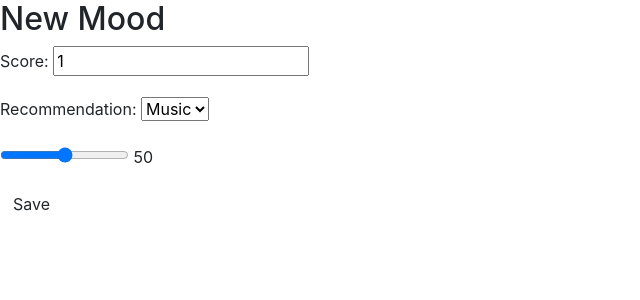
After one commit to CMPUT401F21-Hackathon/Mood-Journal, a Django app: page /new/ in a window 1280 px wide. The commit adds this page. Shown: the top 300 px of the page, without its empty margins (0-640 px from the left). Run offline with Django 3.2, Linux system fonts and the light colour scheme.

Commit message:
Add Mood

```diff
--- a/hackathon/hackathon/settings.py
+++ b/hackathon/hackathon/settings.py
@@ -38,7 +38,7 @@ INSTALLED_APPS = [
     'django.contrib.sessions',
     'django.contrib.messages',
     'django.contrib.staticfiles',
-    'mood_journal'
+    'mood_journal',
 ]
 
 MIDDLEWARE = [
--- a/hackathon/mood_journal/forms.py
+++ b/hackathon/mood_journal/forms.py
@@ -0,0 +1,8 @@
+from django import forms
+from .models import Mood
+
+class MoodForm(forms.ModelForm):
+
+    class Meta:
+        model = Mood
+        fields = ('score', 'recommendation',)
--- a/hackathon/mood_journal/models.py
+++ b/hackathon/mood_journal/models.py
@@ -21,7 +21,7 @@ class Mood(models.Model):
         default=1,
         validators=[
             MaxValueValidator(100),
-            MinValueValidator(1)
+            MinValueValidator(0)
         ]
     )
     class RecommendationChoices(models.TextChoices):
--- a/hackathon/mood_journal/templates/mood_journal/base.html
+++ b/hackathon/mood_journal/templates/mood_journal/base.html
@@ -1,12 +1,14 @@
 <!DOCTYPE html>
 <html>
 <head>
+  <link rel="stylesheet" href="https://cdn.jsdelivr.net/npm/bootstrap@4.5.3/dist/css/bootstrap.min.css" integrity="sha384-TX8t27EcRE3e/ihU7zmQxVncDAy5uIKz4rEkgIXeMed4M0jlfIDPvg6uqKI2xXr2" crossorigin="anonymous">
   <meta charset="utf-8">
   <title>{% block title %}Mood Journal{% endblock %}</title>
 </head>
 <body>
   <main>
     {% block content %}
+    <p><a href=" http://127.0.0.1:8000/mood/new"target="_self">Add Mood</a>.<p>
     {% endblock %}
   </main>
 </body>
--- /dev/null
+++ b/hackathon/mood_journal/templates/mood_journal/mood_edit.html
@@ -0,0 +1,12 @@
+{% extends 'base.html' %}
+
+{% block content %}
+    <h2>New Mood</h2>
+    <form method="POST" class="post-form">{% csrf_token %}
+        {{ form.as_p }}
+        <p><input type="range" name="range" min="0" max="100" oninput="this.nextElementSibling.value = this.value">
+        <output>50</output>
+        </p>
+        <button type="submit" class="save btn btn-default">Save</button>
+    </form>
+{% endblock %}
--- a/hackathon/mood_journal/urls.py
+++ b/hackathon/mood_journal/urls.py
@@ -6,4 +6,5 @@ app_name = 'mood_journal'
 
 urlpatterns = [
     path('', views.home, name='home'),
+    path('new/', views.mood_new, name='mood_new'),
 ]
--- a/hackathon/mood_journal/views.py
+++ b/hackathon/mood_journal/views.py
@@ -1,6 +1,19 @@
-from django.shortcuts import render
+from django.shortcuts import redirect, render
+from .forms import MoodForm
 
 # Create your views here.
 
 def home(request):
     return render(request, 'mood_journal/home.html')
+
+def mood_new(request):
+    if request.method == "POST":
+        form = MoodForm(request.POST)
+        if form.is_valid:
+            mood = form.save(commit=False)
+            mood.user = request.user.profile
+            mood.save()
+            return redirect("mood_journal:home")
+    else:
+        form = MoodForm()
+    return render(request, 'mood_journal/mood_edit.html', {'form': form})
```
